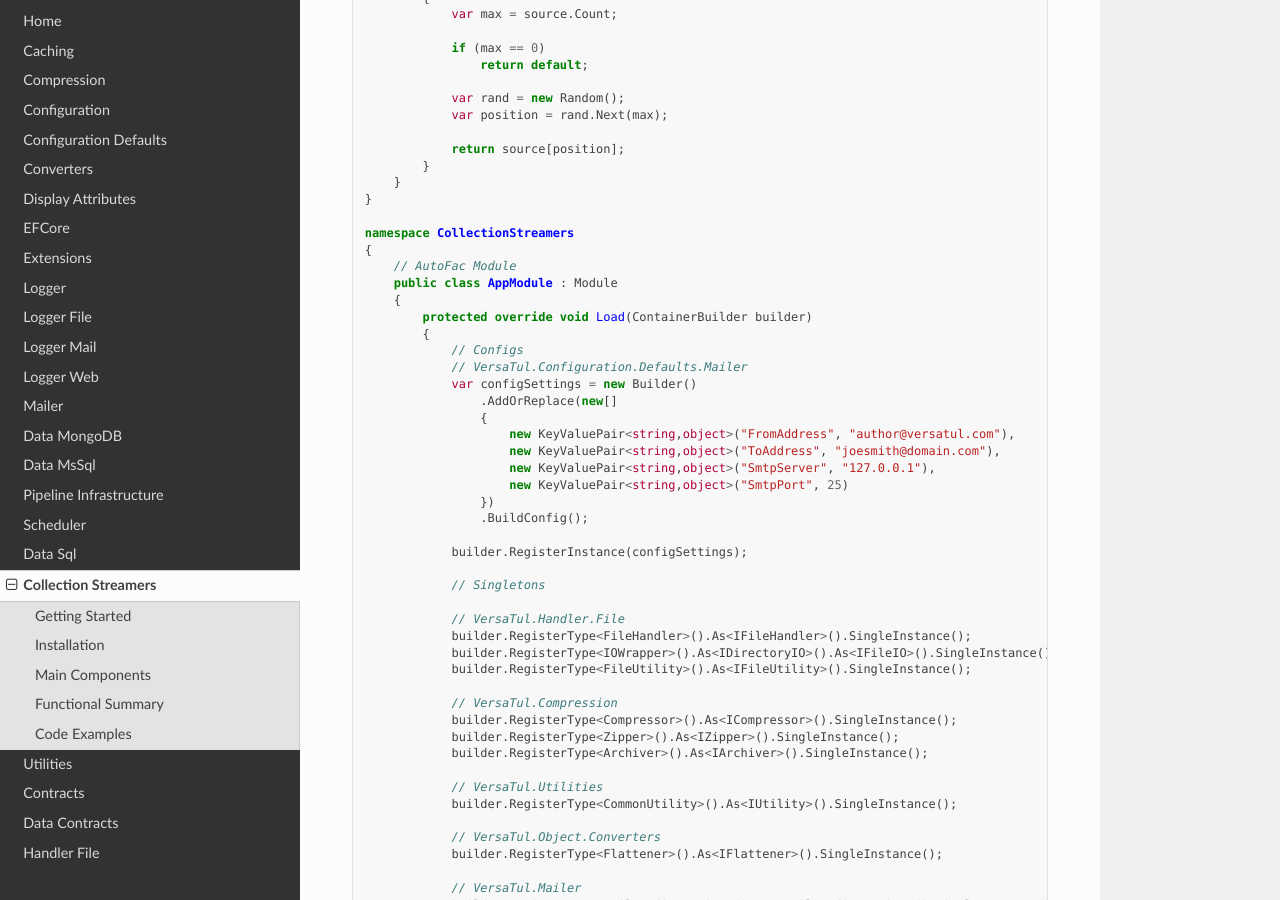
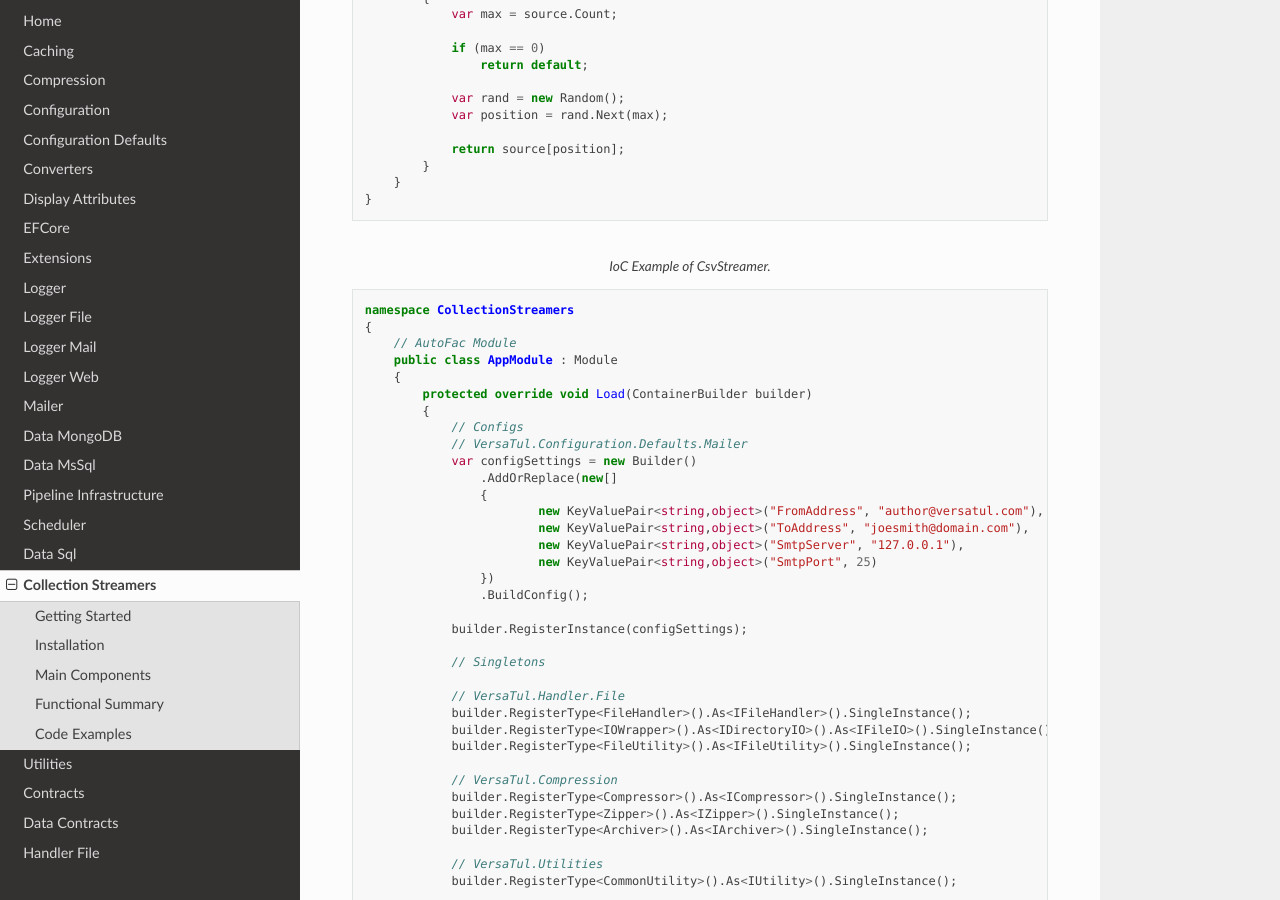
Before and after one commit to BjornWilliams/DocsVersaTul, a Sphinx documentation site: the page built from docs/source/streamers.rst, in a window 1280 px wide and 900 px high, scrolled down 2817 px. Built offline with Sphinx 7.4.7 and the Read the Docs theme 2.0.0, drawn with Linux system fonts in a browser that asks for light colours.

Commit message:
Update streamers.rst

```diff
--- a/docs/source/streamers.rst
+++ b/docs/source/streamers.rst
@@ -144,6 +144,10 @@ Code Examples
         }
     }
 
+
+.. code-block:: c#
+    :caption: IoC Example of CsvStreamer.
+
     namespace CollectionStreamers
     {
         // AutoFac Module
@@ -156,10 +160,10 @@ Code Examples
                 var configSettings = new Builder()
                     .AddOrReplace(new[]
                     {
-                        new KeyValuePair<string,object>("FromAddress", "author@versatul.com"),
-                        new KeyValuePair<string,object>("ToAddress", "joesmith@domain.com"),
-                        new KeyValuePair<string,object>("SmtpServer", "127.0.0.1"),
-                        new KeyValuePair<string,object>("SmtpPort", 25)
+                            new KeyValuePair<string,object>("FromAddress", "author@versatul.com"),
+                            new KeyValuePair<string,object>("ToAddress", "joesmith@domain.com"),
+                            new KeyValuePair<string,object>("SmtpServer", "127.0.0.1"),
+                            new KeyValuePair<string,object>("SmtpPort", 25)
                     })
                     .BuildConfig();
 
```
